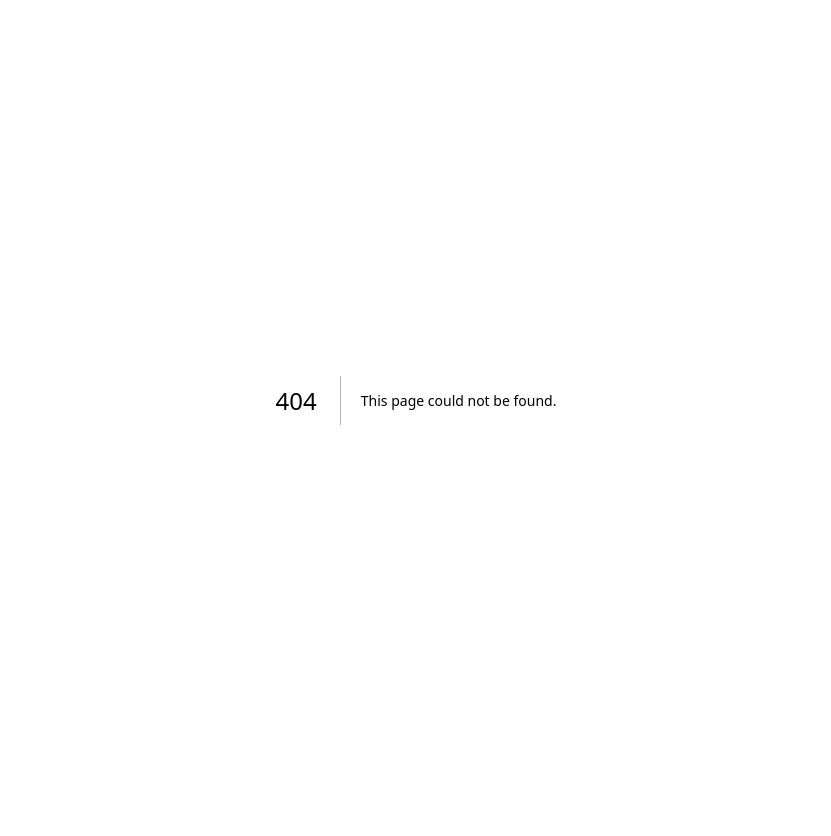
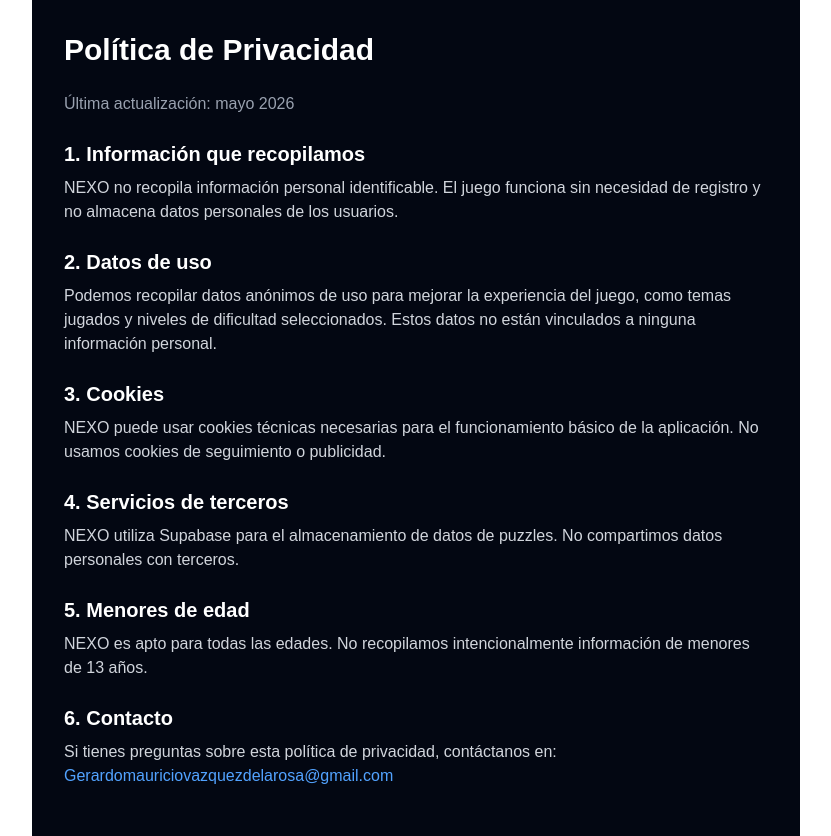
Before and after one commit to gerardomauriciovazquezdelarosa-coder/nexo, a Next.js app: page /privacidad in a window 1280 px wide. Before the commit this address had no page. Shown: the whole page, without its empty margins (224-1055 px from the left). Before the commit the page ends 800 px from the top, so only its background shows below. Built offline with nearby package versions, Linux system fonts and the light colour scheme.

Commit message:
Agregar página de política de privacidad

```diff
--- /dev/null
+++ b/app/privacidad/page.tsx
@@ -0,0 +1,26 @@
+export default function Privacidad() {
+  return (
+    <main className="min-h-screen bg-gray-950 text-white p-8 max-w-3xl mx-auto">
+      <h1 className="text-3xl font-bold mb-6">Política de Privacidad</h1>
+      <p className="text-gray-400 mb-4">Última actualización: mayo 2026</p>
+
+      <h2 className="text-xl font-bold mt-6 mb-2">1. Información que recopilamos</h2>
+      <p className="text-gray-300 mb-4">NEXO no recopila información personal identificable. El juego funciona sin necesidad de registro y no almacena datos personales de los usuarios.</p>
+
+      <h2 className="text-xl font-bold mt-6 mb-2">2. Datos de uso</h2>
+      <p className="text-gray-300 mb-4">Podemos recopilar datos anónimos de uso para mejorar la experiencia del juego, como temas jugados y niveles de dificultad seleccionados. Estos datos no están vinculados a ninguna información personal.</p>
+
+      <h2 className="text-xl font-bold mt-6 mb-2">3. Cookies</h2>
+      <p className="text-gray-300 mb-4">NEXO puede usar cookies técnicas necesarias para el funcionamiento básico de la aplicación. No usamos cookies de seguimiento o publicidad.</p>
+
+      <h2 className="text-xl font-bold mt-6 mb-2">4. Servicios de terceros</h2>
+      <p className="text-gray-300 mb-4">NEXO utiliza Supabase para el almacenamiento de datos de puzzles. No compartimos datos personales con terceros.</p>
+
+      <h2 className="text-xl font-bold mt-6 mb-2">5. Menores de edad</h2>
+      <p className="text-gray-300 mb-4">NEXO es apto para todas las edades. No recopilamos intencionalmente información de menores de 13 años.</p>
+
+      <h2 className="text-xl font-bold mt-6 mb-2">6. Contacto</h2>
+      <p className="text-gray-300 mb-4">Si tienes preguntas sobre esta política de privacidad, contáctanos en: <a href="mailto:Gerardomauriciovazquezdelarosa@gmail.com" className="text-blue-400">Gerardomauriciovazquezdelarosa@gmail.com</a></p>
+    </main>
+  );
+}
```
